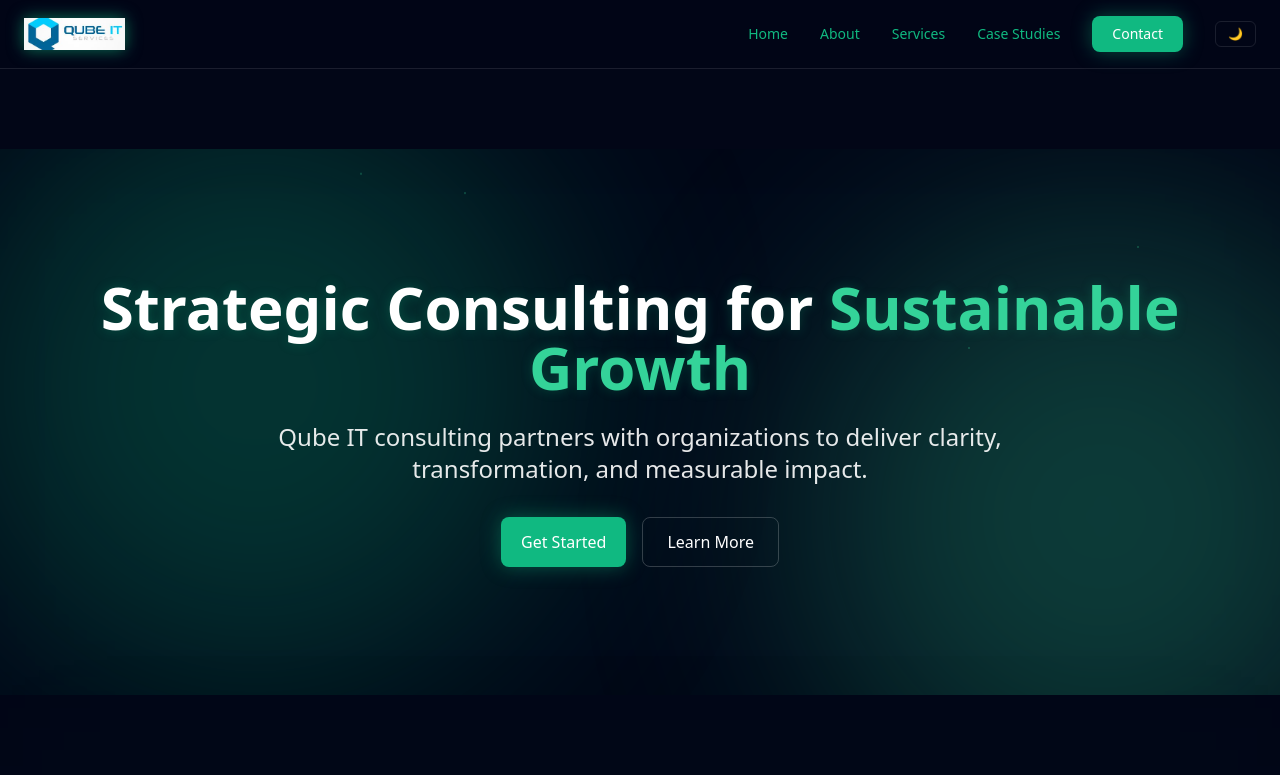
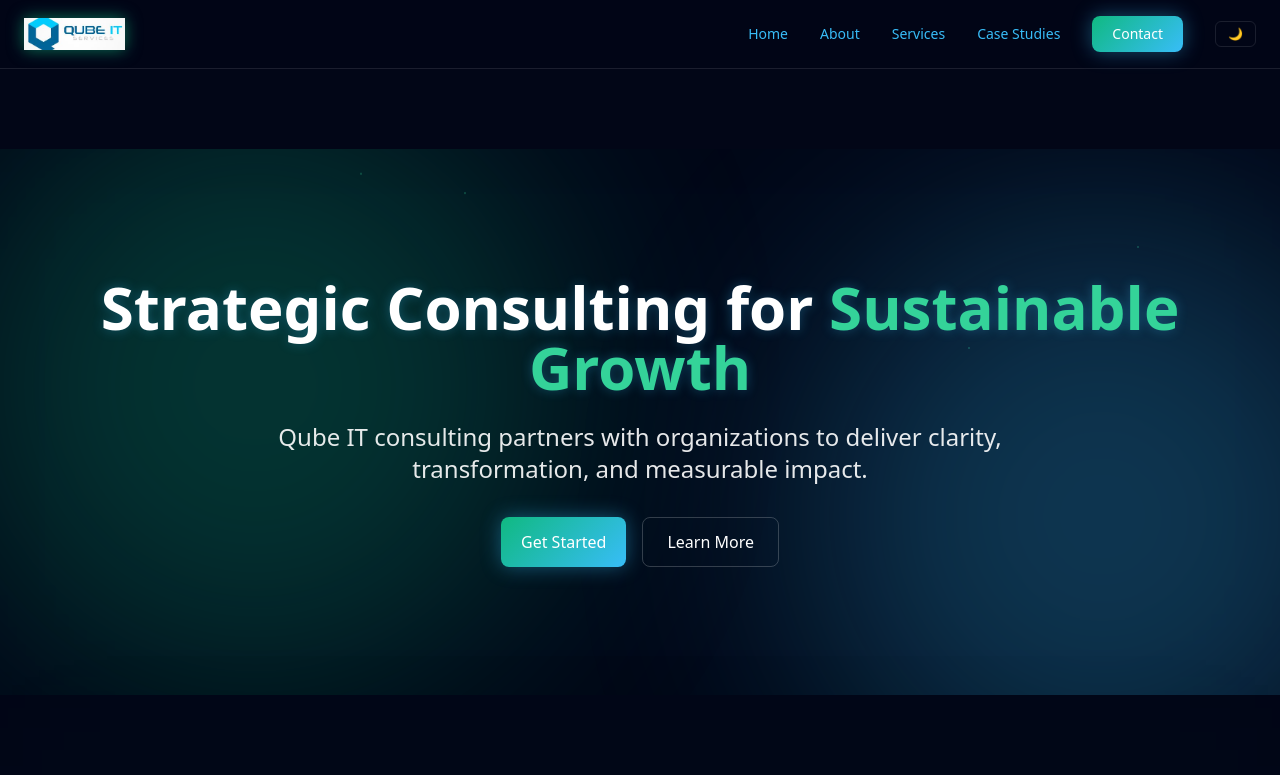
Before and after one commit to Neil1306/qubeitconsulting, a React (Vite) app: page /services in a window 1280 px wide. Shown: the top 775 px of the page. Built offline with nearby package versions, Linux system fonts and the light colour scheme.

Commit message:
Update index.css

```diff
--- a/src/index.css
+++ b/src/index.css
@@ -4,10 +4,11 @@
 
 /* 🌿 Emerald Theme Variables */
 :root {
-  --primary: #10B981;
-  --primary-light: #34D399;
+  --primary: #10B981;       /* Emerald */
+  --secondary: #38BDF8;     /* Sky Blue */
+  --secondary-dark: #0EA5E9;
   --dark-bg: #020617;
-  --card-bg: #0B1220; /* slightly deeper, less blue */
+  --card-bg: #0B1220;
   --text-light: #E2E8F0;
 }
 
@@ -49,7 +50,7 @@ body {
 }
 
 .hero-bg::after {
-  background: #34D399;
+  background: #38BDF8;
   bottom: -120px;
   right: -120px;
   animation-delay: 5s;
@@ -99,13 +100,12 @@ body {
 /* 🟢 Buttons */
 .btn {
   @apply px-5 py-2 rounded-lg text-white font-medium transition-all duration-300;
-  background-color: var(--primary);
-  box-shadow: 0 0 20px rgba(16,185,129,0.4);
+  background: linear-gradient(135deg, #10B981, #38BDF8);
+  box-shadow: 0 0 20px rgba(56,189,248,0.4);
 }
 
 .btn:hover {
-  background-color: var(--primary-light);
-  box-shadow: 0 0 40px rgba(16,185,129,0.8);
+  box-shadow: 0 0 40px rgba(56,189,248,0.8);
 }
 
 /* 🧾 Cards */
@@ -123,15 +123,31 @@ body {
 
 /* 🔗 Links */
 a {
-  color: var(--primary);
-  transition: 0.2s;
+  position: relative;
+  color: var(--secondary);
+  transition: color 0.25s ease;
+}
+
+a::after {
+  content: "";
+  position: absolute;
+  left: 0;
+  bottom: -2px;
+  width: 0%;
+  height: 2px;
+  background: linear-gradient(90deg, #10B981, #38BDF8);
+  transition: width 0.3s ease;
 }
 
 a:hover {
-  color: var(--primary-light);
+  color: var(--primary);
+}
+
+a:hover::after {
+  width: 100%;
 }
 
 /* ✨ Headings Glow */
 h1, h2, h3 {
-  text-shadow: 0 0 12px rgba(16,185,129,0.25);
+  text-shadow: 0 0 12px rgba(56,189,248,0.3);
 }
```
